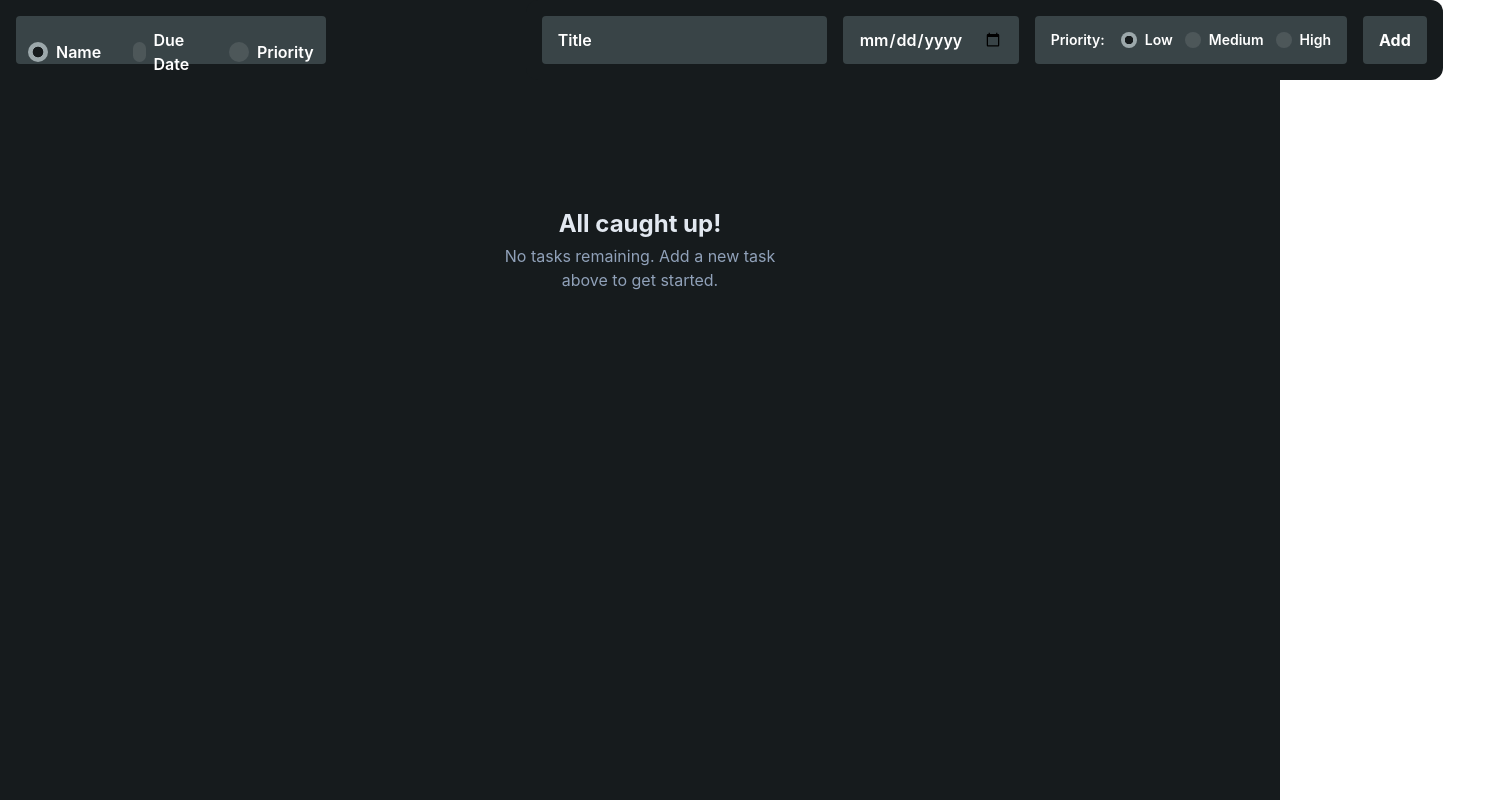
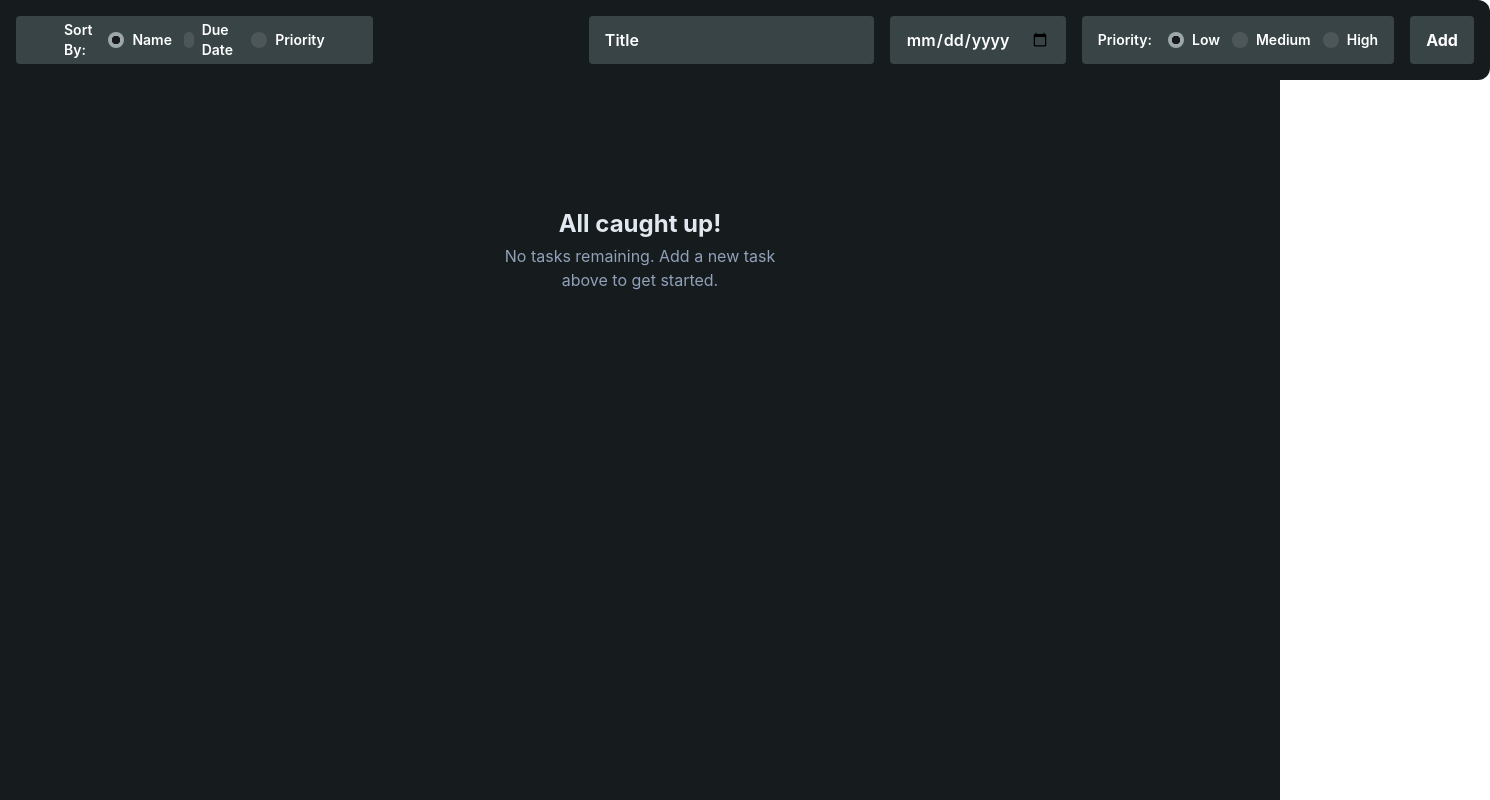
Before and after one commit to JacksonHoran/task-manager, a Vue app: page / in a window 1280 px wide. Shown: the whole page, 1490 px wide, since content can reach past the window. Built offline with nearby package versions, Linux system fonts and the light colour scheme.

Commit message:
refactor sort selection for reduced redundency

```diff
--- a/src/components/TaskSort.vue
+++ b/src/components/TaskSort.vue
@@ -1,43 +1,31 @@
 <script setup>
 const sortBy = defineModel({ default: "name" });
+
+const sortOptions = [
+  { label: "Name", value: "name" },
+  { label: "Due Date", value: "dueDate" },
+  { label: "Priority", value: "priority" },
+];
 </script>
 
 <template>
   <div class="mt-4 ml-4 bg-mist-900">
-    <div class="h-12 justify-items-center rounded bg-mist-700">
-      <form class="px-3 py-3 flex gap-8">
+    <div class="flex items-center gap-4 bg-mist-700 h-12 px-12 rounded">
+      <span class="text-white font-semibold text-sm">Sort By:</span>
+      <div class="flex gap-3">
         <label
-          class="flex items-center gap-2 text-white font-semibold text-l cursor-pointer select-none">
+          v-for="option in sortOptions"
+          :key="option.value"
+          class="flex items-center gap-2 text-white font-semibold cursor-pointer select-none">
           <input
             type="radio"
             name="sortBy"
-            value="name"
+            :value="option.value"
             v-model="sortBy"
-            checked
-            class="appearance-none w-5 h-5 rounded-full bg-white/10 checked:bg-[radial-gradient(var(--color-mist-900)_35%,var(--color-mist-400)_40%)] transition-all duration-150" />
-          <span>Name</span>
+            class="appearance-none w-4 h-4 rounded-full bg-white/10 checked:bg-[radial-gradient(var(--color-mist-900)_35%,var(--color-mist-400)_40%)] transition-all duration-150" />
+          <span class="text-sm">{{ option.label }}</span>
         </label>
-        <label
-          class="flex items-center gap-2 text-white font-semibold text-l cursor-pointer select-none">
-          <input
-            type="radio"
-            name="sortBy"
-            value="dueDate"
-            v-model="sortBy"
-            class="appearance-none w-5 h-5 rounded-full bg-white/10 checked:bg-[radial-gradient(var(--color-mist-900)_35%,var(--color-mist-400)_40%)] transition-all duration-150" />
-          <span>Due Date</span>
-        </label>
-        <label
-          class="flex items-center gap-2 text-white font-semibold text-l cursor-pointer select-none">
-          <input
-            type="radio"
-            name="sortBy"
-            value="priority"
-            v-model="sortBy"
-            class="appearance-none w-5 h-5 rounded-full bg-white/10 checked:bg-[radial-gradient(var(--color-mist-900)_35%,var(--color-mist-400)_40%)] transition-all duration-150" />
-          <span>Priority</span>
-        </label>
-      </form>
+      </div>
     </div>
   </div>
 </template>
```
